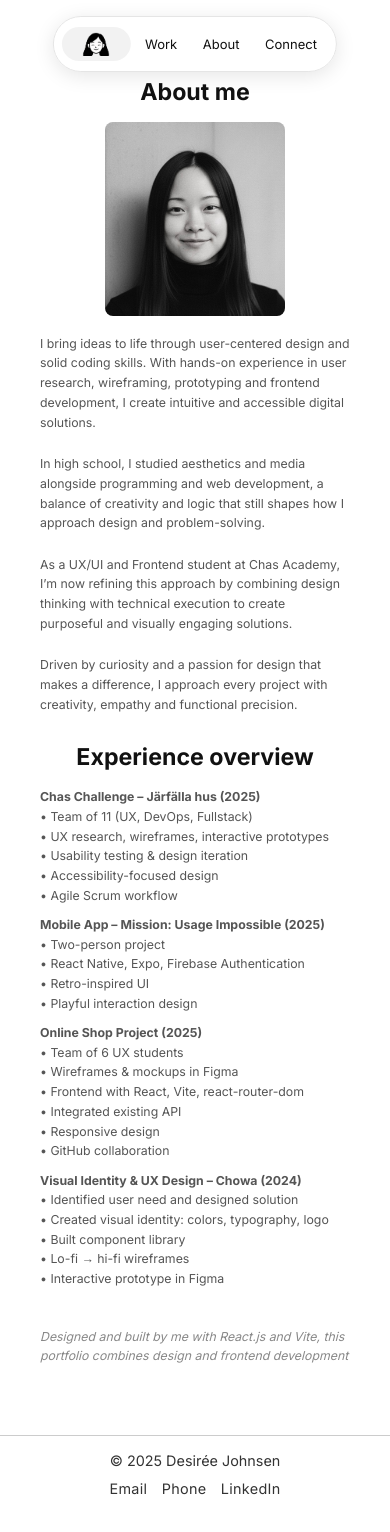
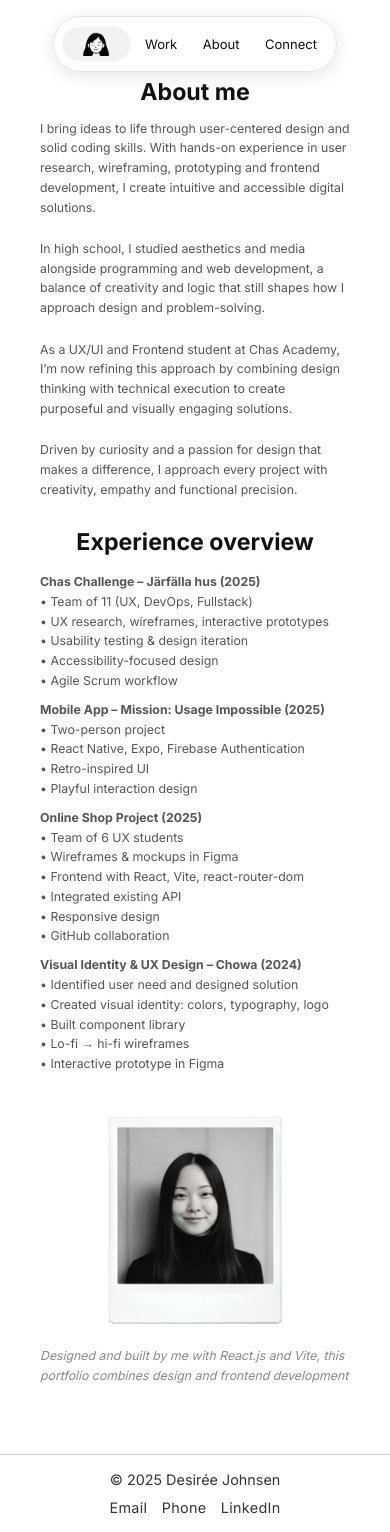
Before and after one commit to desjohnsen/portfolio, a React (Vite) app: page /about in a window 390 px wide. Built offline with nearby package versions, Linux system fonts and the light colour scheme.

Commit message:
feat: update mobile About layout with new polaroid image and improved visual flow

```diff
--- a/src/pages/About.jsx
+++ b/src/pages/About.jsx
@@ -1,7 +1,7 @@
 import React from "react";
 import "../styles/About.css";
 import profilePicDesktop from "../assets/images/polaroid.jpg";
-import profilePicMobile from "../assets/images/profilepic.jpg";
+import profilePicMobile from "../assets/images/profilepicMobile.jpg";
 
 const SkillCard = ({ front, back }) => {
   const [flipped, setFlipped] = React.useState(false);
@@ -37,11 +37,6 @@ const About = () => {
         <header>
           <h2 className="about-title">About me</h2>
         </header>
-
-        {/* MOBILE ONLY: Profile picture under "About me" */}
-        <div className="mobile-pic">
-          <img src={profilePicMobile} alt="Profile mobile" className="about-image" />
-        </div>
 
         <p className="about-text">
           I bring ideas to life through user-centered design and solid coding
@@ -157,6 +152,11 @@ const About = () => {
           </li>
         </ul>
 
+      {/* MOBILE ONLY: Profile picture under "About me" */}
+        <div className="mobile-pic">
+          <img src={profilePicMobile} alt="Profile mobile" className="about-image" />
+        </div>
+
         <p className="about-text" style={{ fontStyle: "italic", color: "#888" }}>
           Designed and built by me with React.js and Vite, this portfolio combines
           design and frontend development
```
Also changed, not shown: src/assets/images/ProfilepicMobile.jpg (added).
